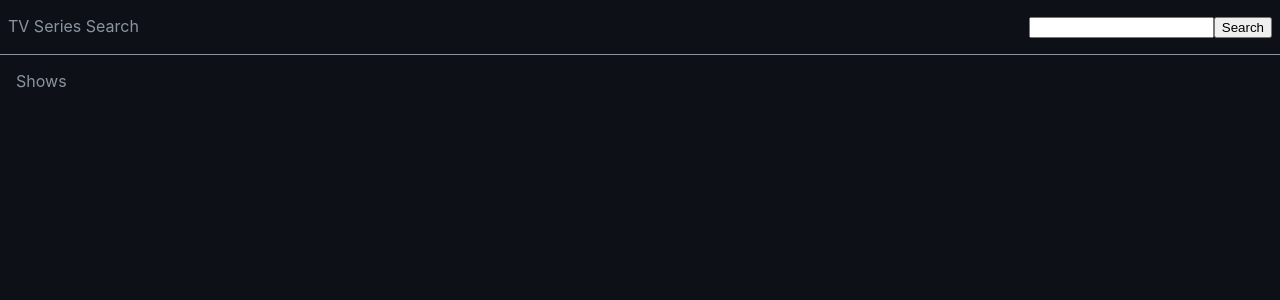
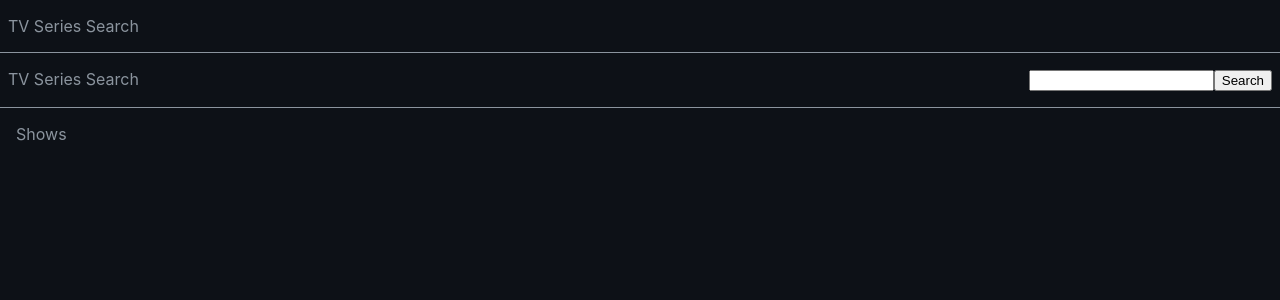
Before and after one commit to AndressaTonietto/tv-series-search, a React (Create React App) app: page / in a window 1280 px wide. Shown: the top 300 px of the page. Built offline with nearby package versions, Linux system fonts and the light colour scheme.

Commit message:
✨ add Header component

```diff
--- a/src/App.tsx
+++ b/src/App.tsx
@@ -3,10 +3,12 @@ import './App.css';
 import { BrowserRouter, Routes, Route } from 'react-router-dom';
 import Home from './pages/Home';
 import Details from './pages/Details';
+import Header from './components/Header';
 
 function App() {
   return (
     <BrowserRouter>
+      <Header />
       <Routes>
         <Route index element={<Home />} />
         <Route path="/" element={<Home />} />
--- /dev/null
+++ b/src/components/Header/index.tsx
@@ -0,0 +1,12 @@
+import { StyledLink as Link } from '../Link/styles';
+import { Nav } from './styles';
+
+const Header = () => {
+  return (
+    <Nav>
+      <Link to="/">TV Series Search</Link>
+    </Nav>
+  );
+};
+
+export default Header;
--- /dev/null
+++ b/src/components/Header/styles.js
@@ -0,0 +1,8 @@
+import styled from 'styled-components';
+
+export const Nav = styled.nav`
+  display: flex;
+  justify-content: space-between;
+  border-bottom: solid 1px;
+  padding: 1rem 0.5rem;
+`;
```
